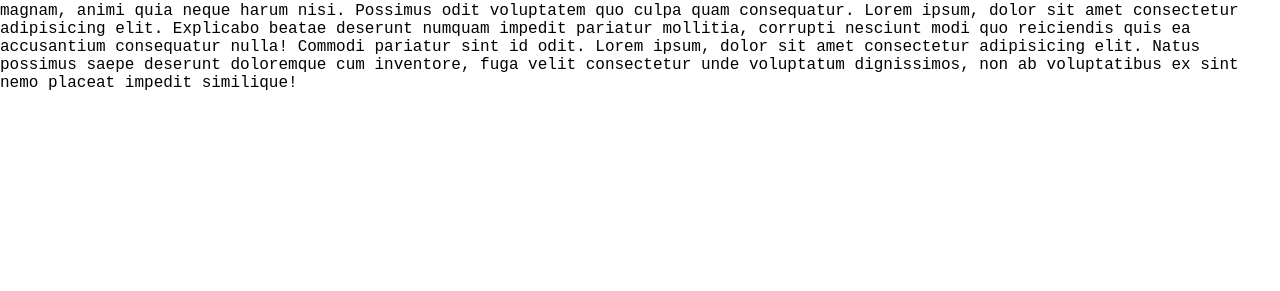
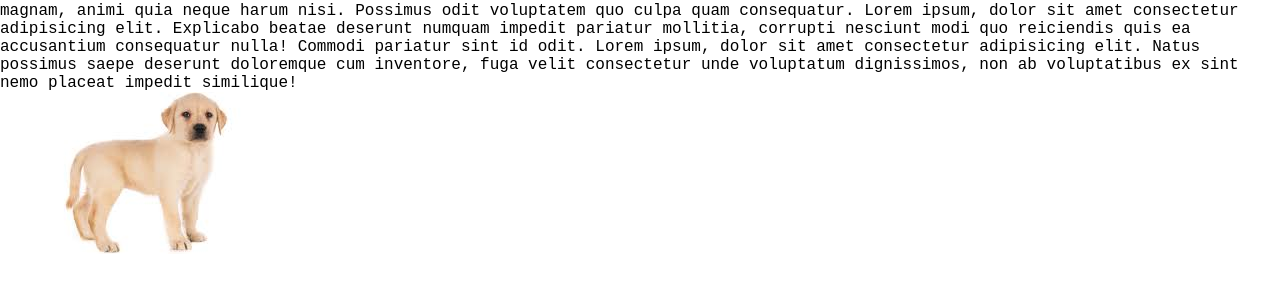
Before and after one commit to diego-24md/web-personal, a plain HTML site: page index.html in a window 1280 px wide. Shown: the part 53-344 px from the top of the page. Drawn offline with Linux system fonts and the light colour scheme.

Commit message:
Imagen cachorro incluido

```diff
--- a/index.html
+++ b/index.html
@@ -17,6 +17,8 @@
     Lorem ipsum, dolor sit amet consectetur adipisicing elit. Natus possimus saepe deserunt doloremque cum inventore, fuga velit consectetur unde voluptatum dignissimos, non ab voluptatibus ex sint nemo placeat impedit similique!
   </p>
 
+  <img src="./images/cachorro.jpg" alt="cachorro">
+
   <script src="./js/funciones.js"></script>
   <script>
     const rpta1 = sumar(15, 20);
```
